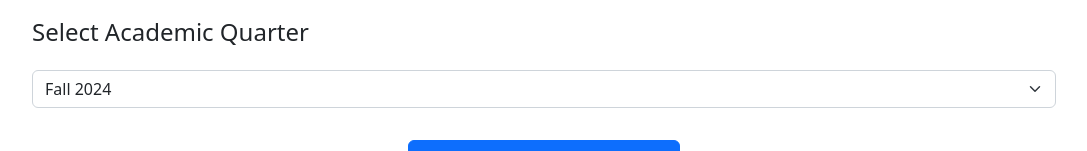
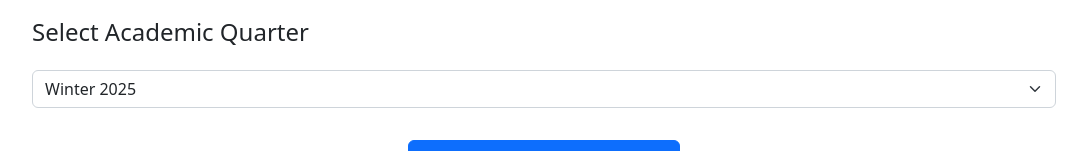
Before and after one commit to daniel-ji/webreg-export, a React (Create React App) app in the folder frontend/: page / in a window 1280 px wide. Shown: the part 590-741 px from the top of the page, without its empty margins (96-1183 px from the left). Built offline with nearby package versions, Linux system fonts and the light colour scheme.

Commit message:
update frontend with winter 2025

```diff
--- a/frontend/src/App.js
+++ b/frontend/src/App.js
@@ -30,7 +30,7 @@ export class App extends Component {
 			scheduleStatus: '',
 			scheduleError: false,
 			// schedule's academic quarter
-			scheduleQuarter: "fall2024",
+			scheduleQuarter: "winter2025",
 			// whether or not to resend schedule to backend
 			scheduleChanged: true,
 		}
@@ -228,12 +228,12 @@ export class App extends Component {
 					</label>
 					<select id="select-quarter" className="form-select" aria-label="Academic Quarter" onChange={this.setScheduleQuarter} value={this.state.scheduleQuarter}>
 						<option value="N/a">Select Schedule's Academic Quarter</option>
-						<option value="winter2024">Winter 2024</option>
 						<option value="spring2024">Spring 2024</option>
 						<option value="summerSession12024">Summer Session 1 2024</option>
 						<option value="summerSession22024">Summer Session 2 2024</option>
 						<option value="specialSession2024">Special Summer Session 2024</option>
 						<option value="fall2024">Fall 2024</option>
+						<option value="winter2025">Winter 2025</option>
 					</select>
 				</div>
 				<button className="btn btn-primary mt-4 mb-3" onClick={this.downloadSchedule}>Download Schedule (ICS Format)</button>
```
